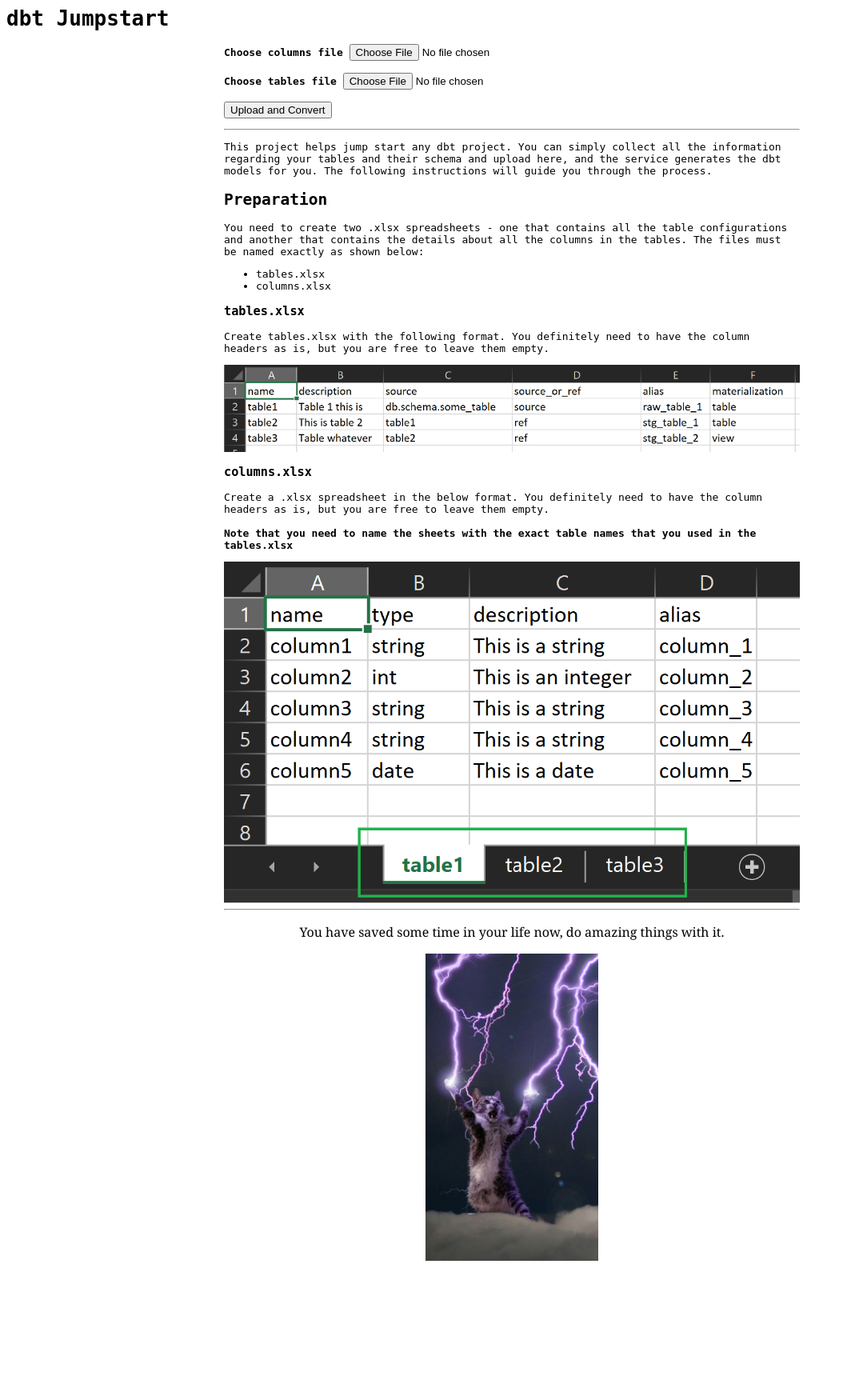
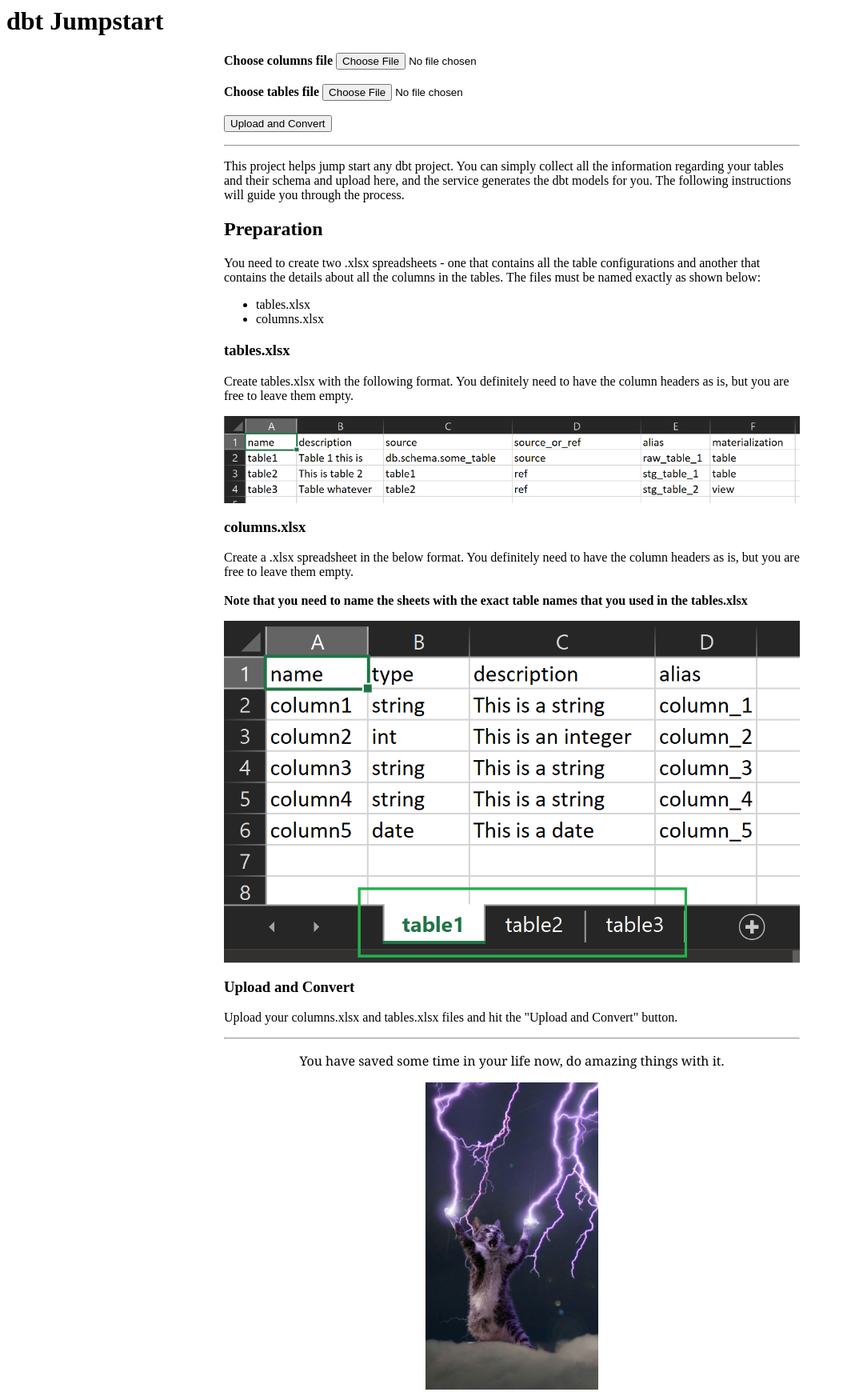
Before and after one commit to sahariprasad/dbt-jumpstart-docker, a Flask app: page /upload in a window 1280 px wide. Shown: the whole page at 80% size, without its empty margins (0-1054 px from the left). Before the commit the page ends 1576 px from the top, so only its background shows below. Run offline with Flask 2, Linux system fonts and the light colour scheme.

Commit message:
Updated html stuff

```diff
--- a/templates/styles.css
+++ b/static/stylesheets/styles.css
@@ -20,3 +20,7 @@ img {
     text-align: center;
     font-family: Georgia, 'Times New Roman', Times, serif;
 }
+
+.mono-fonts {
+    font-family: monospace;
+}
--- a/templates/upload.html
+++ b/templates/upload.html
@@ -3,13 +3,13 @@
       dbt Jumpstart
    </title>
    <header>
-      <link rel="stylesheet" href="styles.css">
+      <link rel="stylesheet" href="{{ url_for('static', filename='stylesheets/styles.css') }}">
       <h1>dbt Jumpstart</h1>
    </header>
-   <body style="font-family: monospace;">
+   <body class="">
       <div class="content">
-         <form action = "http://34.74.175.203:9000/uploader" method = "POST" enctype = "multipart/form-data">
-         <!-- <form action = "http://localhost:9000/uploader" method = "POST" enctype = "multipart/form-data"> -->
+         <!-- <form action = "http://34.74.175.203:9000/uploader" method = "POST" enctype = "multipart/form-data"> -->
+         <form action = "http://localhost:9000/uploader" method = "POST" enctype = "multipart/form-data">
             <label for="columns"><b>Choose columns file</b></label>
             <input type = "file" id = "columns" name = "file" /><br><br>
             <label for="tables"><b>Choose tables file</b></label>
@@ -32,16 +32,20 @@
          <p>
             Create tables.xlsx with the following format. You definitely need to have the column headers as is, but you are free to leave them empty.
          </p>
-         <img src="../images/tables.png">
+         <img src="{{ url_for('static', filename='images/tables.png') }}">
          <h3>columns.xlsx</h3>
          <p>
             Create a .xlsx spreadsheet in the below format. You definitely need to have the column headers as is, but you are free to leave them empty. <br><br>
             <b>Note that you need to name the sheets with the exact table names that you used in the tables.xlsx</b>
          </p>
-         <img src="../images/columns.png">
+         <img src="{{ url_for('static', filename='images/columns.png') }}">
+         <h3>Upload and Convert</h3>
+         <p>
+            Upload your columns.xlsx and tables.xlsx files and hit the "Upload and Convert" button.
+         </p>
          <hr>
          <p class="center-text">You have saved some time in your life now, do amazing things with it.</p>
-         <img src="../images/thunder-cat.jpg" class="cat-image">
+         <img src="{{ url_for('static', filename='images/thunder-cat.jpg') }}" class="cat-image">
       </div>
 
 
```
Also changed, not shown: static/images/columns.png (renamed from images/columns.png), static/images/tables.png (renamed from images/tables.png), static/images/thunder-cat.jpg (renamed from images/thunder-cat.jpg).
